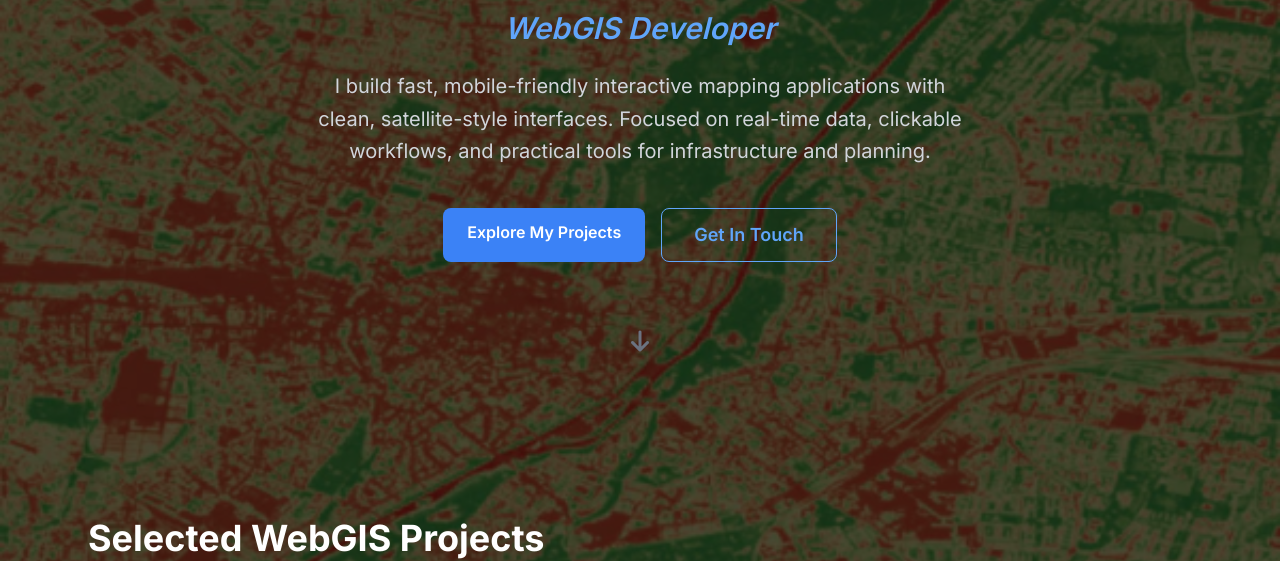
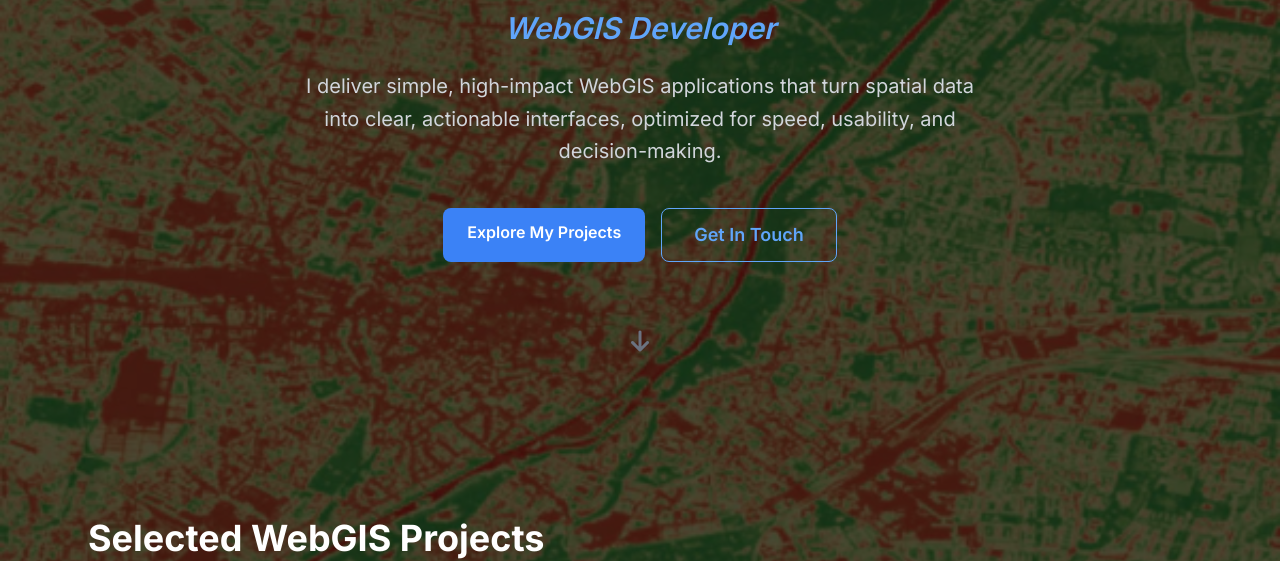
Before and after one commit to ClementNdome/ClmWeb, a plain HTML site: page index.html in a window 1280 px wide. Shown: the part 242-803 px from the top of the page. Drawn offline with nearby package versions, Linux system fonts and the light colour scheme.

Commit message:
Update portfolio bio

```diff
--- a/index.html
+++ b/index.html
@@ -413,7 +413,7 @@
       <h1 class="text-5xl md:text-6xl font-bold mb-6">Clement Ndome</h1>
       <p class="text-2xl md:text-3xl font-semibold mb-6 accent-text"><i>WebGIS Developer</i></p>
       <p class="text-xl text-gray-300 max-w-2xl mx-auto mb-10 leading-relaxed">
-        I build fast, mobile-friendly interactive mapping applications with clean, satellite-style interfaces. Focused on real-time data, clickable workflows, and practical tools for infrastructure and planning.
+        I deliver simple, high-impact WebGIS applications that turn spatial data into clear, actionable interfaces, optimized for speed, usability, and decision-making.
       </p>
       <div class="flex flex-col sm:flex-row justify-center gap-4">
         <a href="#projects" class="btn-primary px-6 py-3 rounded-lg">
```
Also changed, not shown: 1 other file.
